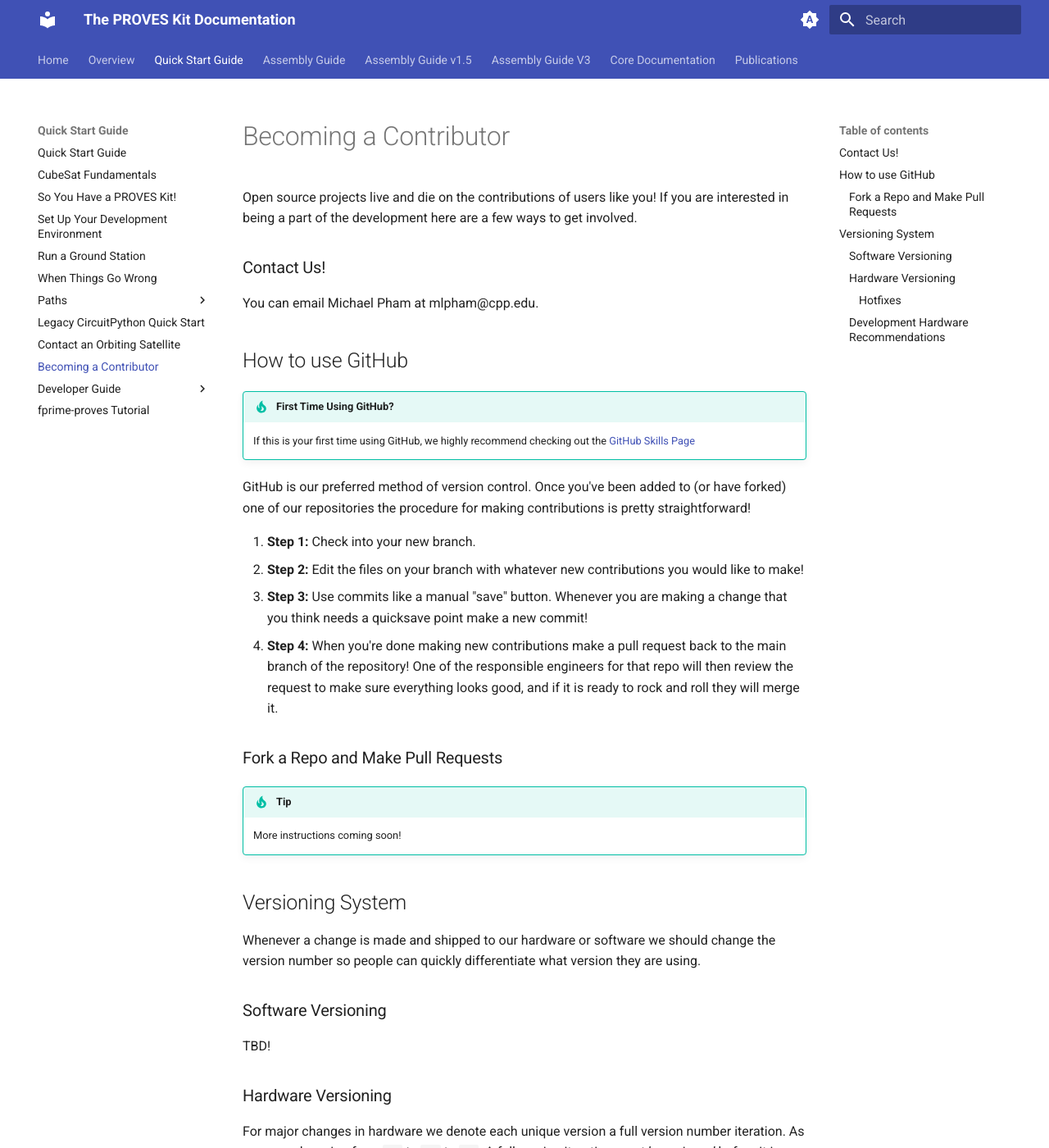
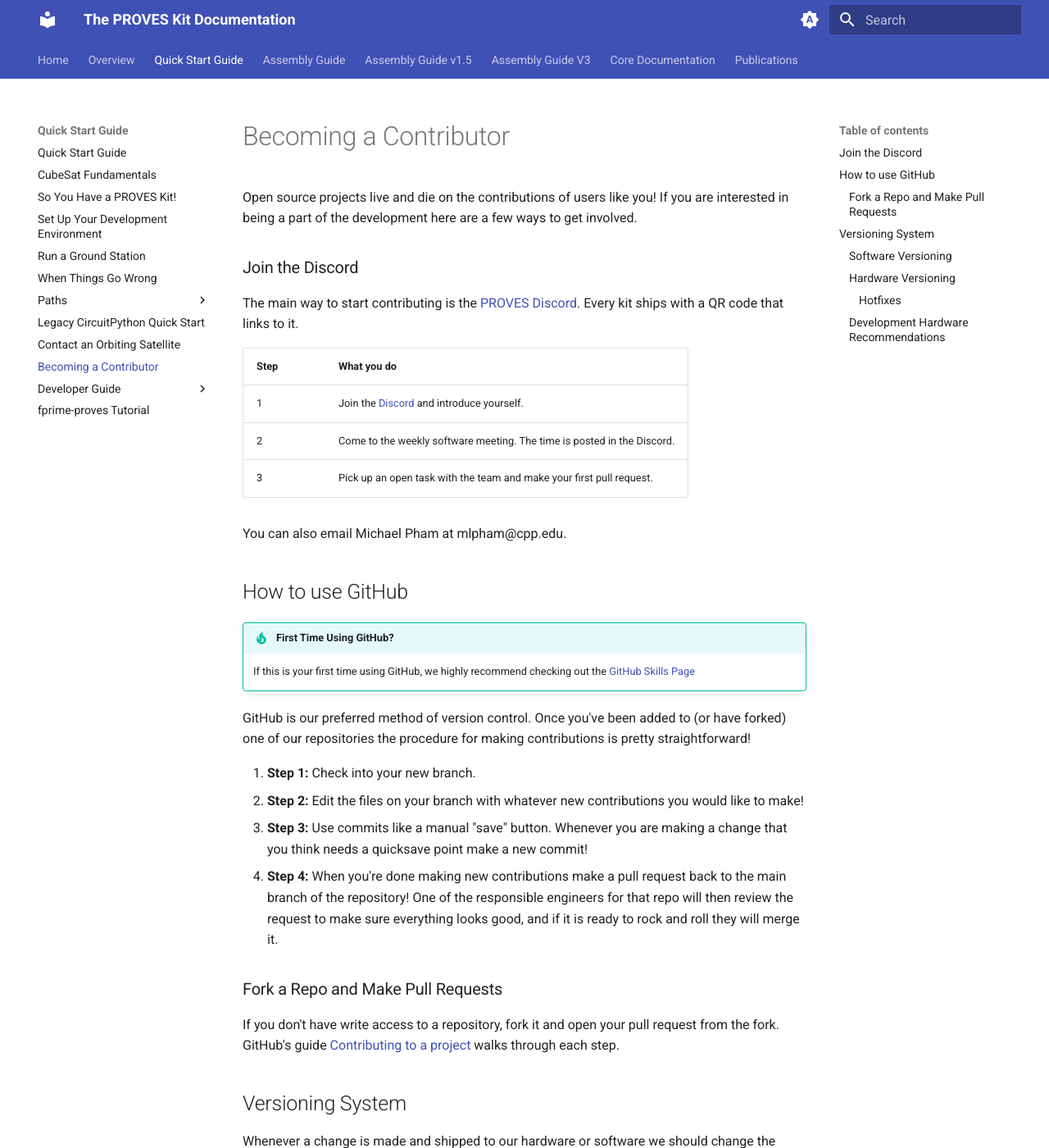
Before and after one commit to proveskit/Documentation, an MkDocs documentation site: the page built from docs/quick_start/becoming_contributor.md, in a window 1280 px wide and 1400 px high. Shown: the whole window at 82% size. Built offline with MkDocs 1.6.1 and Material for MkDocs 9.7.7, drawn with Linux system fonts in a browser that asks for light colours; some of the changed text lies outside the part shown.

Commit message:
docs: resolve kit viewer TODOs, add contributor Discord path, point software docs at PROVES Core Reference
Co-Authored-By: Claude Opus 5.5 <noreply@anthropic.com>

````diff
--- a/docs/quick_start/becoming_contributor.md
+++ b/docs/quick_start/becoming_contributor.md
@@ -1,8 +1,16 @@
 # Becoming a Contributor
 Open source projects live and die on the contributions of users like you! If you are interested in being a part of the development here are a few ways to get involved.
 
-### Contact Us!
-You can email Michael Pham at mlpham@cpp.edu.
+### Join the Discord
+The main way to start contributing is the [PROVES Discord](https://discord.gg/Uc2k9U8WQ2). Every kit ships with a QR code that links to it.
+
+| Step | What you do |
+|---|---|
+| 1 | Join the [Discord](https://discord.gg/Uc2k9U8WQ2) and introduce yourself. |
+| 2 | Come to the weekly software meeting. The time is posted in the Discord. |
+| 3 | Pick up an open task with the team and make your first pull request. |
+
+You can also email Michael Pham at mlpham@cpp.edu.
 
 ## How to use GitHub
 !!! Tip "First Time Using GitHub?"
@@ -16,14 +24,20 @@ GitHub is our preferred method of version control. Once you've been added to (or
 4. **Step 4:** When you're done making new contributions make a pull request back to the main branch of the repository! One of the responsible engineers for that repo will then review the request to make sure everything looks good, and if it is ready to rock and roll they will merge it.
 
 ### Fork a Repo and Make Pull Requests
-!!! Tip
-    More instructions coming soon!
+If you don't have write access to a repository, fork it and open your pull request from the fork. GitHub's guide [Contributing to a project](https://docs.github.com/en/get-started/exploring-projects-on-github/contributing-to-a-project) walks through each step.
 
 ## Versioning System
 Whenever a change is made and shipped to our hardware or software we should change the version number so people can quickly differentiate what version they are using.
 
 ### Software Versioning
-TBD!
+The flight software, [proves-core-reference](https://github.com/Open-Source-Space-Foundation/proves-core-reference), uses semantic version tags on its [releases](https://github.com/Open-Source-Space-Foundation/proves-core-reference/releases).
+
+| Part | Example | Changes when |
+|---|---|---|
+| Major | `v1.0.0` → `v2.0.0` | A change breaks compatibility with earlier builds or ground tools |
+| Minor | `v1.1.0` → `v1.2.0` | New features land without breaking anything |
+| Patch | `v1.0.1` → `v1.0.2` | Bug fixes only |
+| Pre-release | `v1.1.0-beta-26w20` | A build for testing before a release; the suffix names the year and week |
 
 ### Hardware Versioning
 For major changes in hardware we denote each unique version a full version number iteration. As an example, going from ```V1``` to ```V2``` to ```V3```. A full version iteration *must be reviewed* before it is considered official on the main branch.
--- a/mkdocs.yml
+++ b/mkdocs.yml
@@ -168,12 +168,8 @@ nav: # Setting up the navigation. The below list will be tabs on left panel
       - Software Dev Diary: core_documentation/software/software-dev-diary.md
       - Battery PicoSDK: core_documentation/software/batt-pico-sdk.md
       - RMF9x Radio Usage: core_documentation/software/rfm_radio_usage.md
-      - pysquared.py: core_documentation/software/pysquared.md
-      - functions.py: core_documentation/software/functions.md
-      - big_data.py: core_documentation/software/big_data.md
-      - cdh.py: core_documentation/software/cdh.md
-      - payload.py: core_documentation/software/payload.md
-      - detumble.py: core_documentation/software/detumble.md
+      - PROVES Core Reference docs: https://open-source-space-foundation.github.io/proves-core-reference/
+      - pysquared.py (CircuitPython, legacy): core_documentation/software/pysquared.md
     - Legacy Documentation:
       - Original Pleiades Concept Proposal: core_documentation/legacy/original_pleiades_proposal.md
       - Yearling-1 Block Diagram: core_documentation/legacy/yearling_1_block_diagram.md
````
Also changed, not shown: docs/core_documentation/index.md (+1 -1 lines), docs/core_documentation/software/big_data.md (deleted, +0 -1 lines), docs/core_documentation/software/cdh.md (deleted, +0 -1 lines), docs/core_documentation/software/detumble.md (deleted, +0 -1 lines), docs/core_documentation/software/functions.md (deleted, +0 -1 lines), docs/core_documentation/software/index.md (+10 -3 lines), docs/core_documentation/software/payload.md (deleted, +0 -1 lines), docs/core_documentation/software/pysquared.md (+3 -1 lines), docs/kit-viewer/parts.json (+8 -8 lines).
